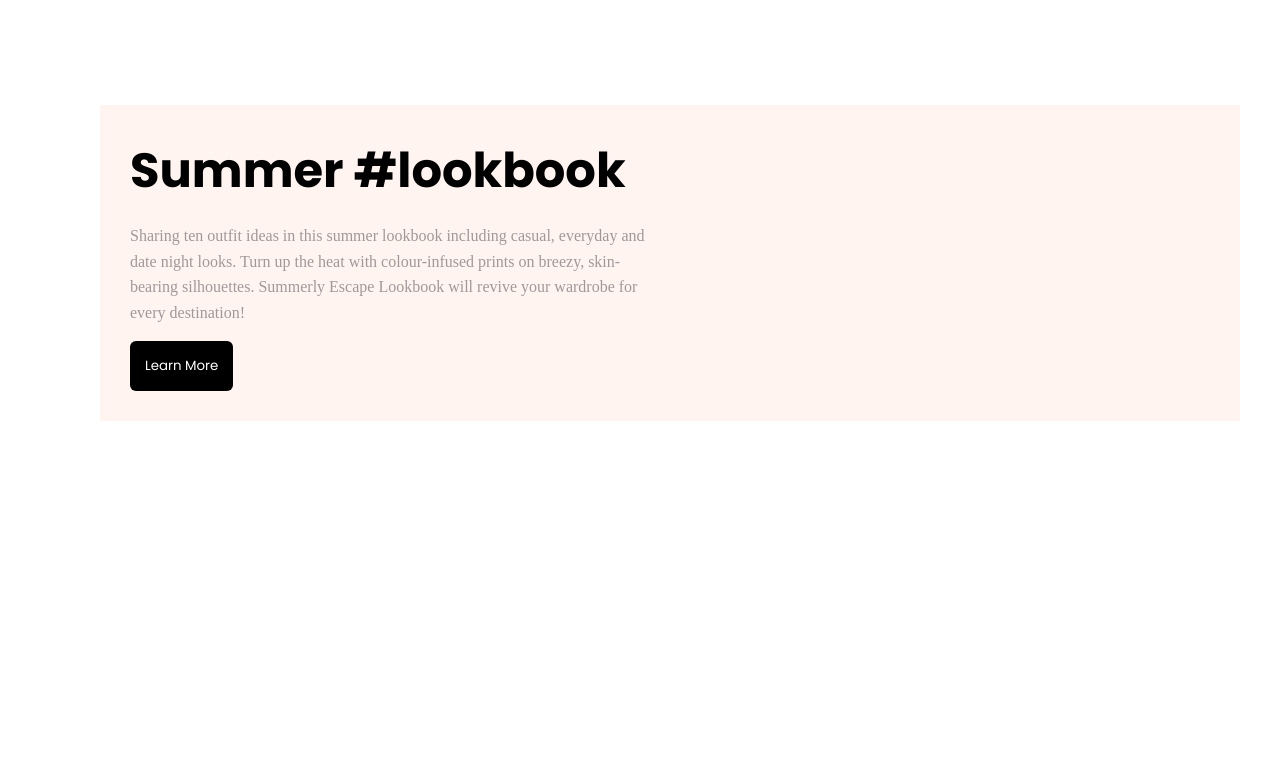
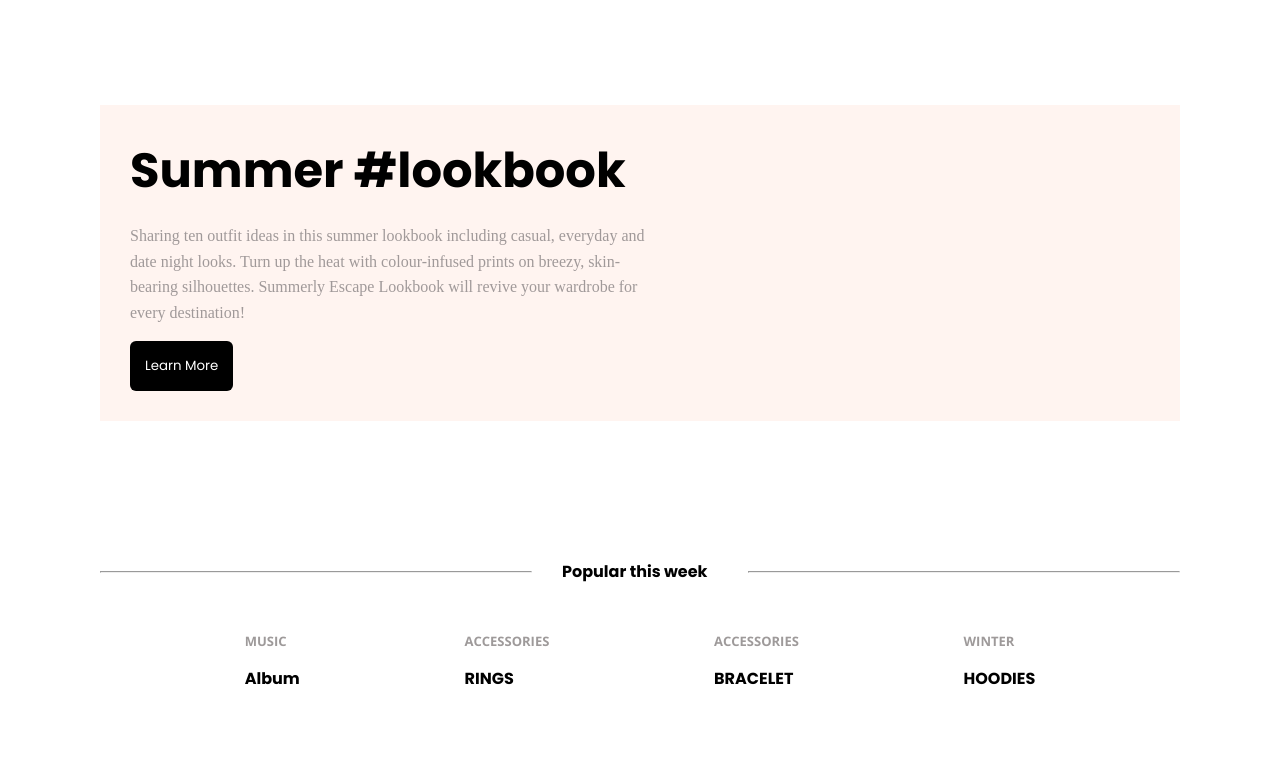
Before and after one commit to MarkG-sudo/ecommerce, a plain HTML site: page index.html in a window 1280 px wide. Shown: the part 1577-2360 px from the top of the page. Drawn offline with nearby package versions, Linux system fonts and the light colour scheme.

Commit message:
redefined width for various sections

```diff
--- a/assets/CSS/style.css
+++ b/assets/CSS/style.css
@@ -90,6 +90,11 @@ nav a {
     margin: 100px;
 }
 
+.alpha-section {
+    width: 96%;
+}
+
+
 .ac-section {
     display: grid;
     grid-template-columns: 40% 30% 30%;
@@ -131,6 +136,7 @@ nav a {
 
 .beta-section {
     margin-top: 10%;
+    margin-bottom: 10%;
 }
 
 .beta-container1 {
@@ -179,17 +185,19 @@ nav a {
 }
 
 .gamma-section {
-    margin-top: 10%;
-    height: 60vh;
+    background-color: #FFF4F0;
+    height: fit-content;
     width: 100%;
+    margin: 0;
+
 }
 
 .gamma-container {
-    background-color: #FFF4F0;
     display: flex;
     width: 100%;
     padding: 30px;
     gap: 10px ;
+    width: 100%;
 }
 
 .text-gamma {
@@ -236,7 +244,7 @@ nav a {
 }
 
 .delta-section {
-    margin-top: 40%;
+    margin-top: 10%;
 }
 
 .client-section {
```
